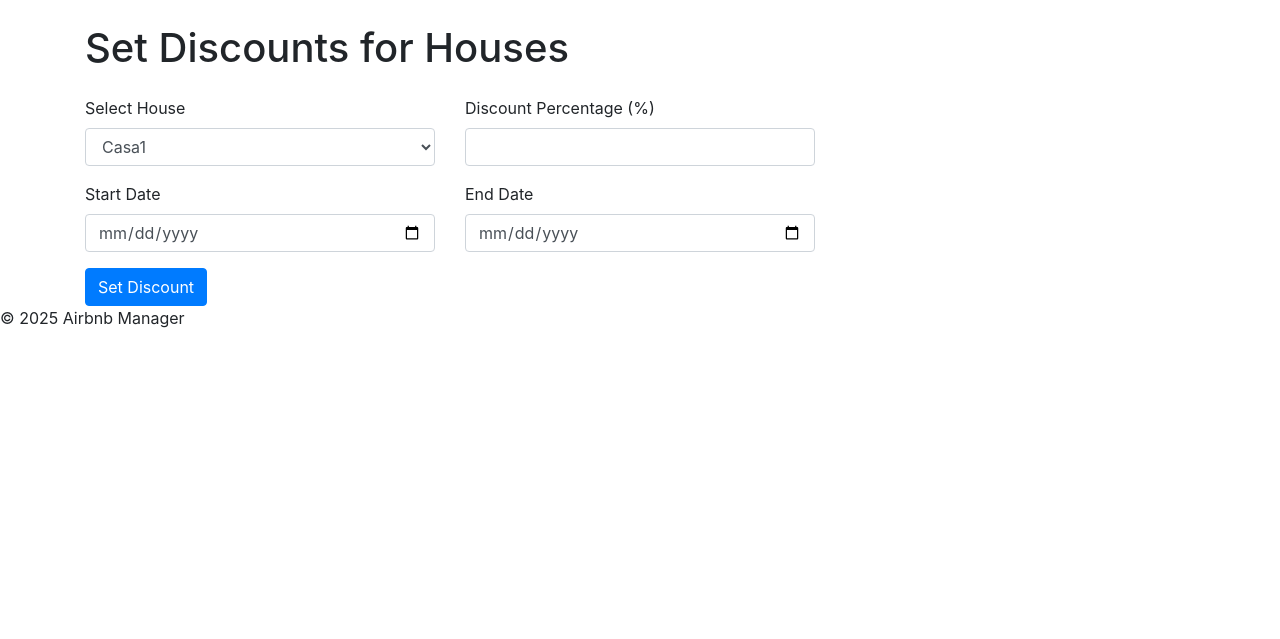
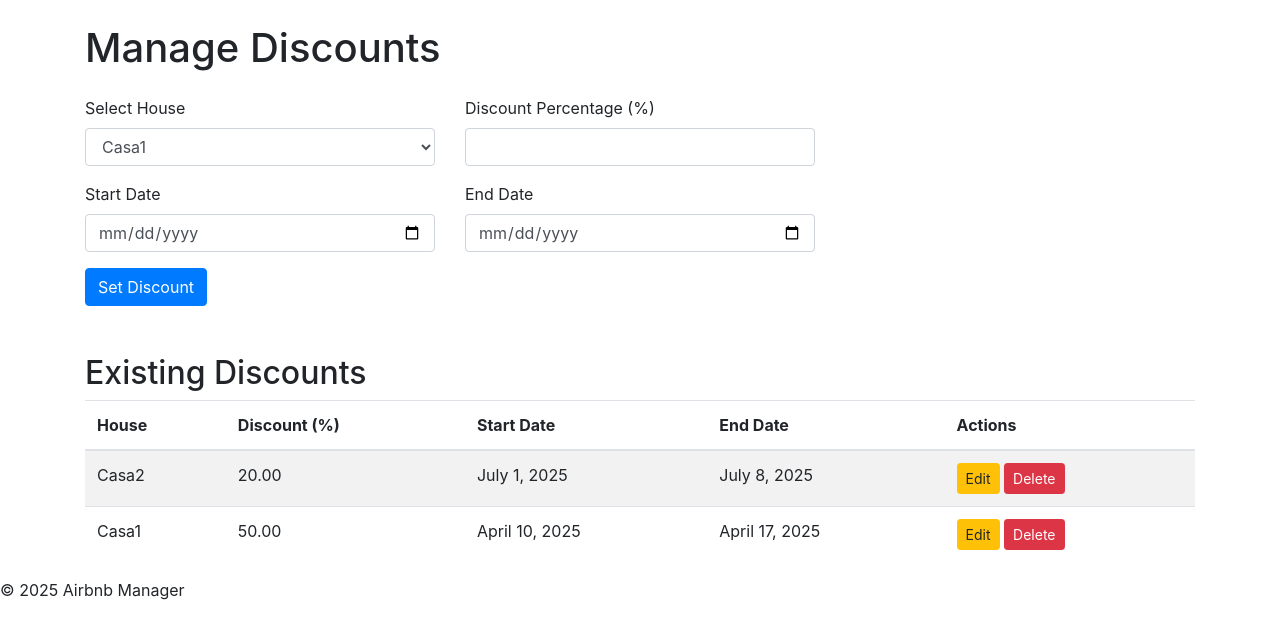
Before and after one commit to neagoecarina/airbnb, a Django app: page /houses/discounts/ in a window 1280 px wide. Shown: the part 132-771 px from the top of the page. Run offline with Django 5.2, Linux system fonts and the light colour scheme; data comes from the database, SQL or seed files in the repository; both versions use the stored data as it was after the commit; some libraries are stand-ins or nearby versions.

Commit message:
manage discounts

```diff
--- a/airbnb_manager/urls.py
+++ b/airbnb_manager/urls.py
@@ -57,9 +57,20 @@ urlpatterns = [
     path('houses/house-compare/', views.house_compare, name='house_compare'),
 
     #Discounts
+    # Discounts Page (Main View)
     path('houses/discounts/', views.discounts_page, name='discounts_page'),
+
+    # Set a new discount
     path('houses/discounts/set/', views.set_discount, name='set_discount'),
+
+    # Get discounted price (if needed elsewhere)
     path('houses/get_discounted_price/', views.get_discounted_price, name='get_discounted_price'),
+
+    # Edit discount (opens a new form to update)
+    path('houses/discounts/edit/<int:discount_id>/', views.edit_discount, name='edit_discount'),
+
+    # Delete discount (handled via AJAX)
+    path('houses/discounts/delete/<int:discount_id>/', views.delete_discount, name='delete_discount'),
 
     path('export/csv/', views.export_to_csv, name='export_to_csv'),
     path('export/excel/', views.export_to_excel, name='export_to_excel'),
--- a/houses/templates/houses/discounts.html
+++ b/houses/templates/houses/discounts.html
@@ -2,7 +2,7 @@
 
 {% block content %}
 <div class="container mt-4">
-        <h1 class="mb-4">Set Discounts for Houses</h1>
+    <h1 class="mb-4">Manage Discounts</h1>
 
     <!-- Display messages -->
     {% if messages %}
@@ -14,7 +14,7 @@
     {% endif %}
 
     <!-- Form for setting discounts -->
-        <form method="POST" action="{% url 'set_discount' %}">
+    <form method="POST" action="{% url 'discounts_page' %}">
         {% csrf_token %}
         <div class="row mb-3">
             <div class="col-md-4">
@@ -46,5 +46,75 @@
 
         <button type="submit" class="btn btn-primary">Set Discount</button>
     </form>
+
+    <!-- Table for Managing Discounts -->
+    <h2 class="mt-5">Existing Discounts</h2>
+    <table class="table table-striped">
+        <thead>
+            <tr>
+                <th>House</th>
+                <th>Discount (%)</th>
+                <th>Start Date</th>
+                <th>End Date</th>
+                <th>Actions</th>
+            </tr>
+        </thead>
+        <tbody>
+            {% for discount in discounts %}
+            <tr id="discount-{{ discount.id }}">
+                <td>{{ discount.house.name }}</td>
+                <td>{{ discount.discount_percentage }}</td>
+                <td>{{ discount.start_date }}</td>
+                <td>{{ discount.end_date }}</td>
+                <td>
+                    <a href="{% url 'edit_discount' discount.id %}" class="btn btn-warning btn-sm">Edit</a>
+                    <button class="btn btn-danger btn-sm delete-discount" data-id="{{ discount.id }}">Delete</button>
+                </td>
+            </tr>
+            {% empty %}
+            <tr>
+                <td colspan="5" class="text-center">No discounts set yet.</td>
+            </tr>
+            {% endfor %}
+        </tbody>
+    </table>
 </div>
+
+<!-- AJAX for Deleting Discounts -->
+<script>
+
+    document.addEventListener("DOMContentLoaded", function() {
+        document.querySelectorAll(".delete-discount").forEach(button => {
+            button.addEventListener("click", function() {
+                let discountId = this.getAttribute("data-id");
+                let row = document.getElementById("discount-" + discountId);
+
+                fetch(`/houses/discounts/delete/${discountId}/`, {
+                    method: "DELETE",
+                    headers: {
+                        "X-CSRFToken": "{{ csrf_token }}",
+                        "Content-Type": "application/json",  // Ensure content type is JSON
+                    }
+                })
+                .then(response => {
+                    if (!response.ok) {
+                        throw new Error('Network response was not ok');
+                    }
+                    return response.json(); // Parse the response as JSON
+                })
+                .then(data => {
+                    alert(data.message); // Display the success message
+                    row.remove(); // Remove the row from the table
+                })
+                .catch(error => {
+                    console.error("Error:", error);
+                    alert("There was an error deleting the discount.");
+                });
+            });
+        });
+    });
+</script>
+
+
+
 {% endblock %}
--- a/houses/views.py
+++ b/houses/views.py
@@ -1569,17 +1569,14 @@ def house_compare(request):
 
 
 
+from django.shortcuts import render, redirect, get_object_or_404
+from django.contrib import messages
+from django.http import JsonResponse
+from .models import House, Discount
+from .forms import DiscountForm
 from django.shortcuts import render, redirect
 from .models import House, Discount
-from .forms import DiscountForm  # Assuming DiscountForm is correctly updated to use discount_percentage, start_date, and end_date
-
-def discounts_page(request):
-    # Get all houses to display in the dropdown
-    houses = House.objects.all()
-
-    return render(request, 'houses/discounts.html', {
-        'houses': houses,
-    })
+from .forms import DiscountForm  # Ensure this form is correctly defined
 
 from django.contrib import messages
 
@@ -1597,9 +1594,57 @@ def set_discount(request):
 
     return render(request, 'houses/discounts.html', {'form': form})
 
+def discounts_page(request):
+    """Display discounts and allow setting new ones."""
+    houses = House.objects.all()
+    discounts = Discount.objects.all()  # Fetch existing discounts
+
+    if request.method == 'POST':
+        form = DiscountForm(request.POST)
+        if form.is_valid():
+            form.save()
+            messages.success(request, "Discount successfully set!")
+            return redirect('discounts_page')
+        else:
+            messages.error(request, "There was an error in the form.")
+    else:
+        form = DiscountForm()
+
+    return render(request, 'houses/discounts.html', {
+        'houses': houses,
+        'discounts': discounts,  # Pass discounts to template
+        'form': form,
+    })
+
+def edit_discount(request, discount_id):
+    """Edit an existing discount."""
+    discount = get_object_or_404(Discount, id=discount_id)
+
+    if request.method == 'POST':
+        form = DiscountForm(request.POST, instance=discount)
+        if form.is_valid():
+            form.save()
+            messages.success(request, "Discount successfully updated!")
+            return redirect('discounts_page')
+        else:
+            messages.error(request, "There was an error updating the discount.")
+    else:
+        form = DiscountForm(instance=discount)
+
+    return render(request, 'houses/edit_discount.html', {'form': form, 'discount': discount})
+
 from django.http import JsonResponse
-
-# views.py
+from django.shortcuts import get_object_or_404
+from .models import Discount
+
+def delete_discount(request, discount_id):
+    """Delete a discount using AJAX."""
+    if request.method == 'DELETE':
+        discount = get_object_or_404(Discount, id=discount_id)
+        discount.delete()
+        return JsonResponse({'message': 'Discount deleted successfully!'})
+    return JsonResponse({'error': 'Invalid request'}, status=400)
+
 
 # views.py
 from django.http import JsonResponse
```
Also changed, not shown: houses/templates/houses/edit_discount.html (added, +28 -0 lines), houses/urls.py (+12 -0 lines), db.sqlite3. Lines whose indentation alone changed are shown as unchanged.
